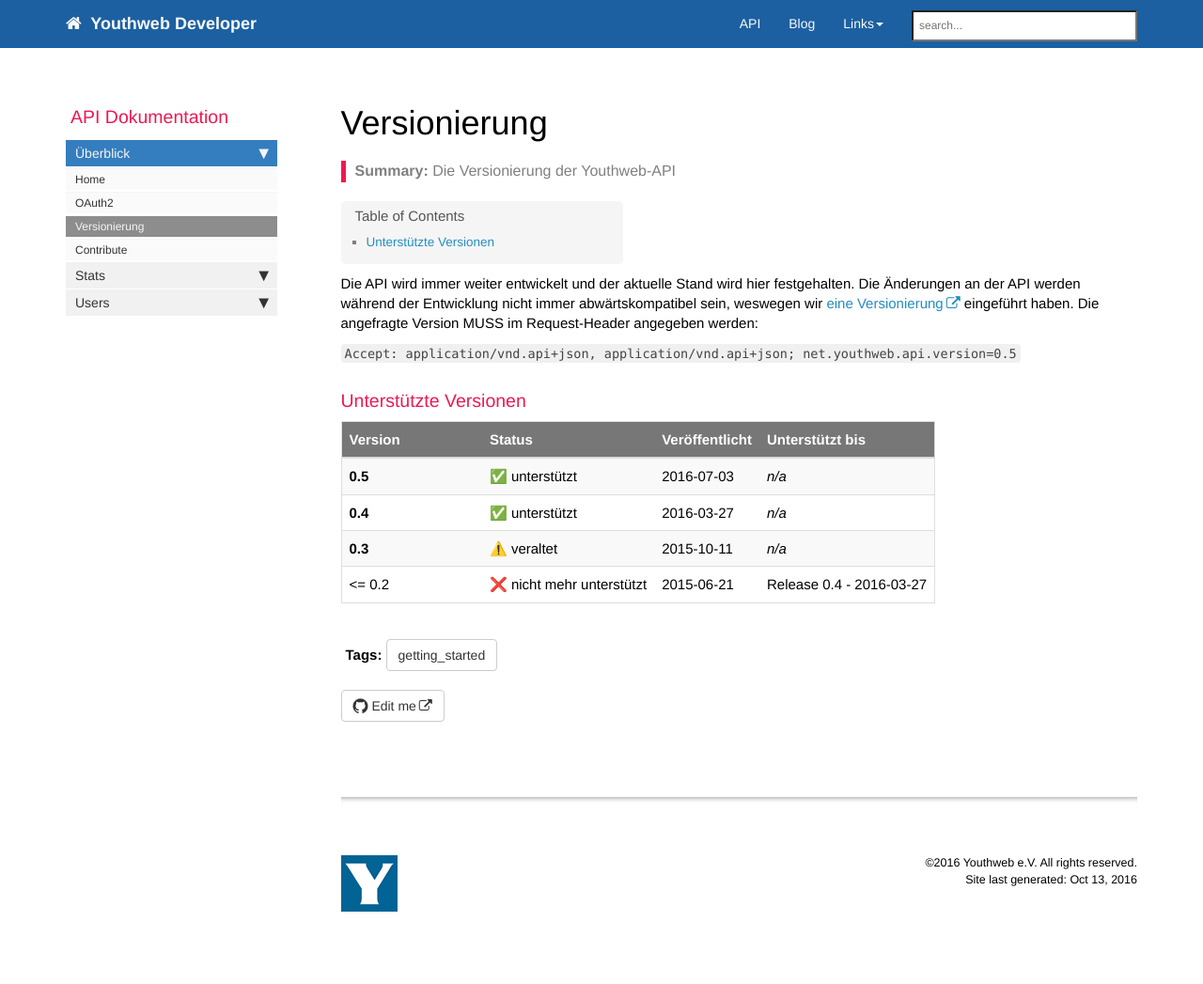
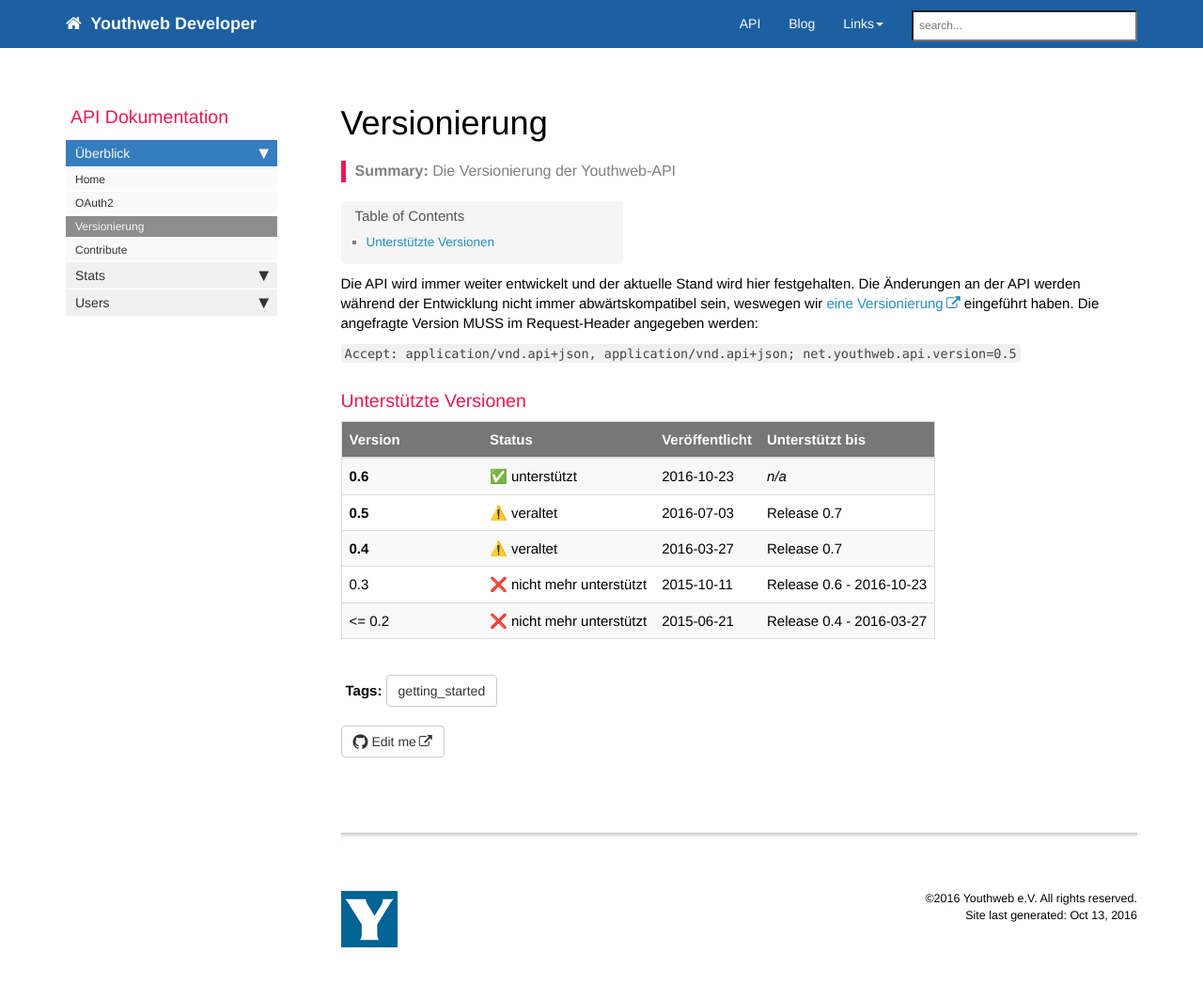
Before and after one commit to youthweb/youthweb-api, a Jekyll site: the page built from docs/pages/api/api_versions.md, in a window 1280 px wide and 1058 px high. Shown: the top 1047 px of the window at 94% size. Built offline with Jekyll 4.4.1, drawn with Linux system fonts in a browser that asks for light colours; nearby versions of some CDN libraries; emoji names are drawn with the system emoji font; comment, search, counter and statistics services are not loaded.

Commit message:
Bump version to 0.6, update CHANGELOG

```diff
--- a/docs/pages/api/api_versions.md
+++ b/docs/pages/api/api_versions.md
@@ -16,9 +16,10 @@ Die API wird immer weiter entwickelt und der aktuelle Stand wird hier festgehalt
 
 | Version | Status                         | Veröffentlicht | Unterstützt bis          |
 |---------|--------------------------------|----------------|--------------------------|
-| **0.5** | :white_check_mark: unterstützt | 2016-07-03     | *n/a*                    |
-| **0.4** | :white_check_mark: unterstützt | 2016-03-27     | *n/a*                    |
-| **0.3** | :warning: veraltet             | 2015-10-11     | *n/a*                    |
+| **0.6** | :white_check_mark: unterstützt | 2016-10-23     | *n/a*                    |
+| **0.5** | :warning: veraltet             | 2016-07-03     | Release 0.7              |
+| **0.4** | :warning: veraltet             | 2016-03-27     | Release 0.7              |
+| 0.3     | :x: nicht mehr unterstützt     | 2015-10-11     | Release 0.6 - 2016-10-23 |
 | <= 0.2  | :x: nicht mehr unterstützt     | 2015-06-21     | Release 0.4 - 2016-03-27 |
 
 {% include links.html %}
```
Also changed, not shown: CHANGELOG.md, 8 other files.
